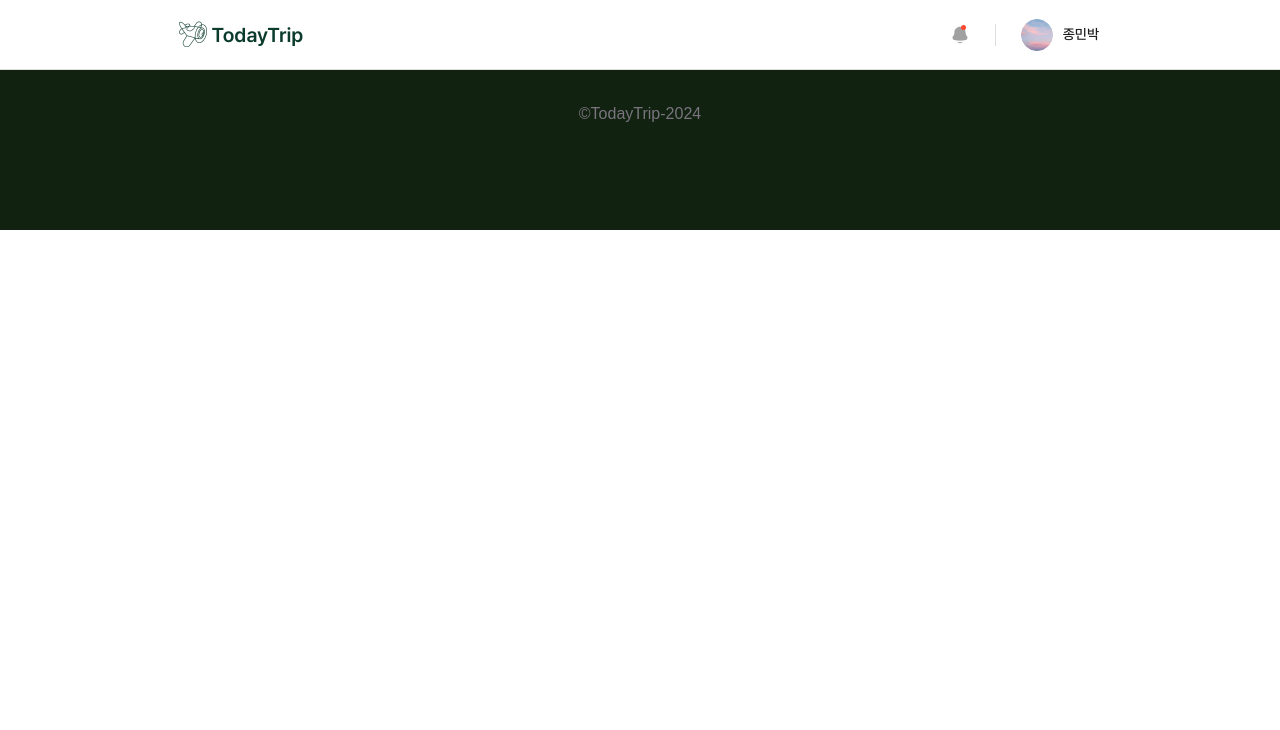
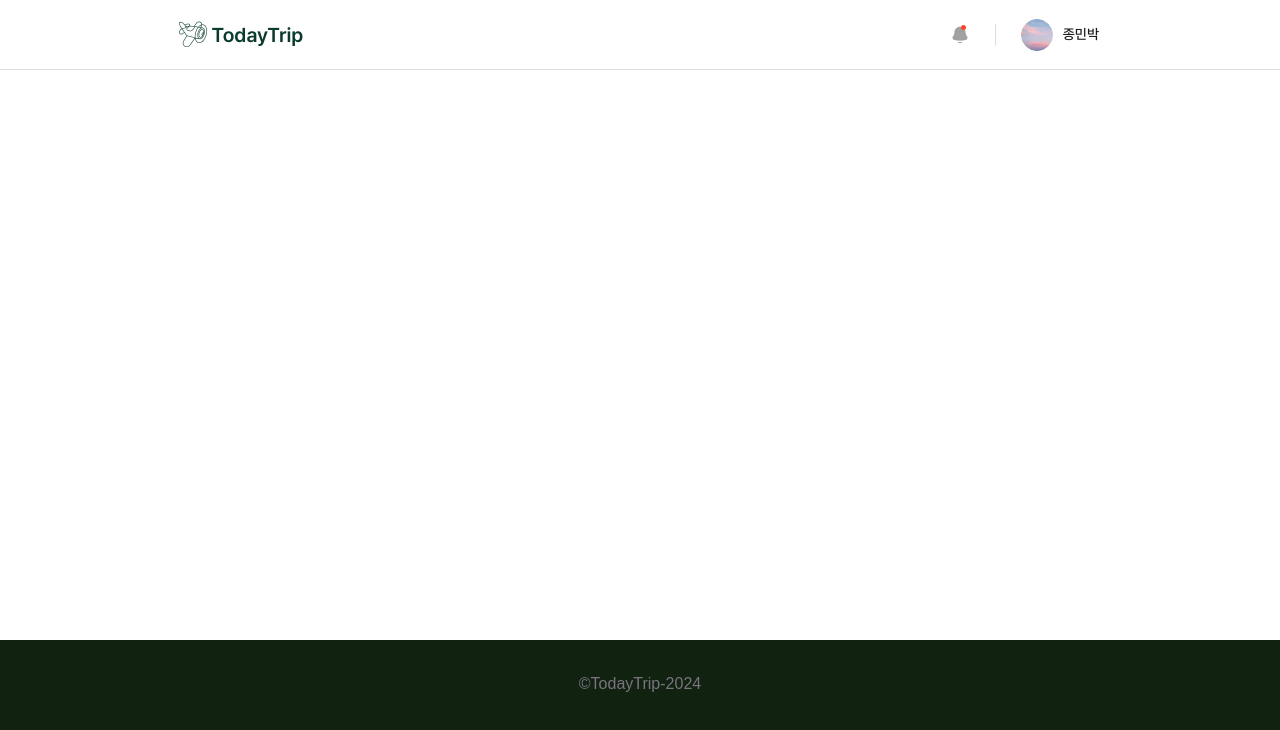
Before and after one commit to TripTripNow/TodayTrip, a Next.js app: page / in a window 1280 px wide. Shown: the top 730 px of the page. Built offline with nearby package versions, Linux system fonts and the light colour scheme.

Commit message:
Fix: footer 붙는 현상 수정 #51

```diff
--- a/src/components/Footer/Footer.module.css
+++ b/src/components/Footer/Footer.module.css
@@ -2,6 +2,7 @@
   background-color: var(--nomad_black);
   width: 100%;
   height: 16rem;
+  padding: 3.2rem 0 10.5rem;
 }
 
 .content {
@@ -10,5 +11,4 @@
   justify-content: center;
   font-family: Arial;
   font-size: 1.6rem;
-  padding-top: 3.2rem;
 }
--- a/src/components/common/Navbar.module.css
+++ b/src/components/common/Navbar.module.css
@@ -7,6 +7,7 @@
   display: flex;
   justify-content: space-around;
   align-items: center;
+  padding: 1.9rem 0;
 }
 
 .logoWrapper {
--- a/src/pages/_app.tsx
+++ b/src/pages/_app.tsx
@@ -44,7 +44,7 @@ function App({ Component, pageProps }: AppPropsWithLayout) {
         <HydrationBoundary state={pageProps.dehydratedState}>
           <div className="root">
             {!router.pathname.includes('sign') && <Navbar />}
-            {getLayout(<Component {...pageProps} />)}
+            <div className="content">{getLayout(<Component {...pageProps} />)}</div>
             {!router.pathname.includes('sign') && <Footer />}
           </div>
         </HydrationBoundary>
--- a/src/styles/globals.css
+++ b/src/styles/globals.css
@@ -20,7 +20,16 @@ button {
   cursor: pointer;
 }
 
+#__next {
+  height: 100%;
+}
+
 .root {
   display: flex;
   flex-direction: column;
+  height: 100%;
 }
+
+.content {
+  flex: 1;
+}
```
